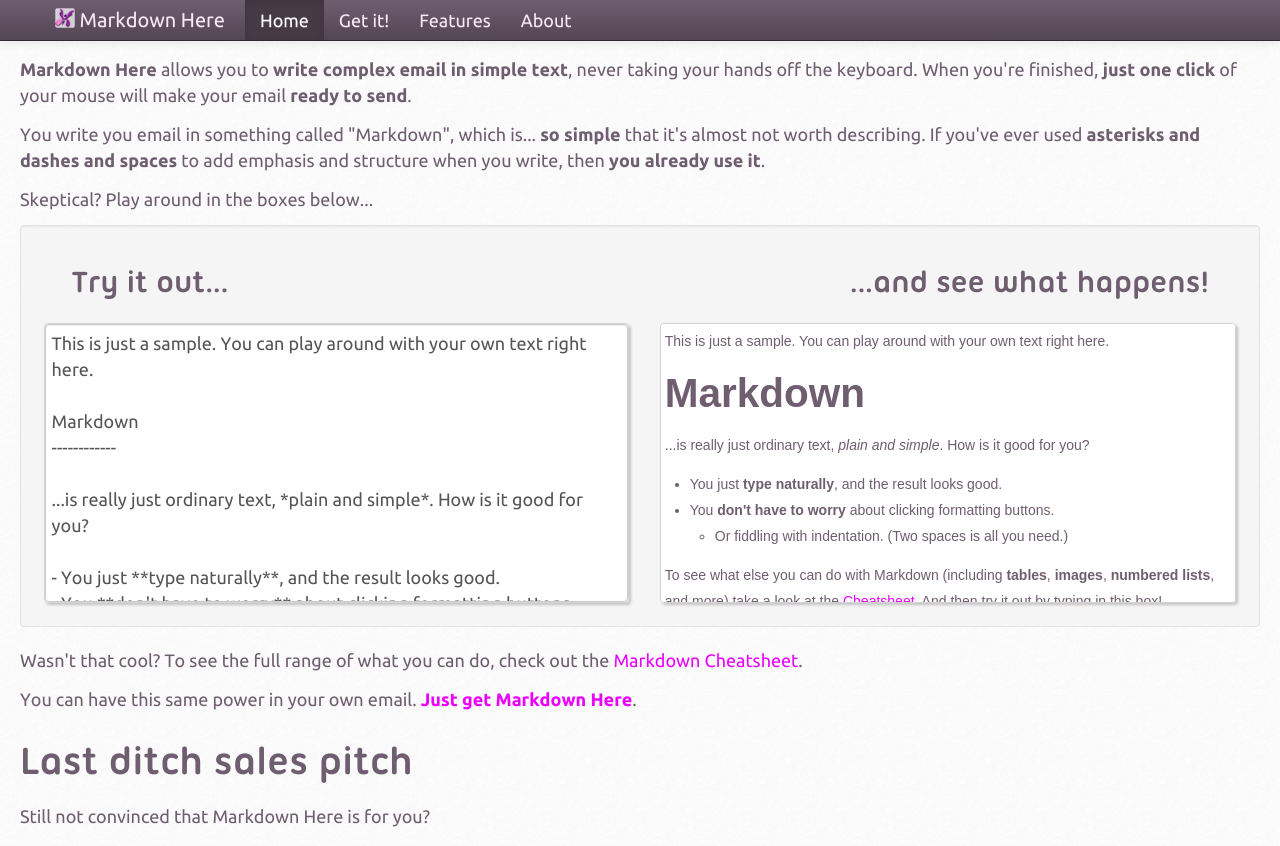
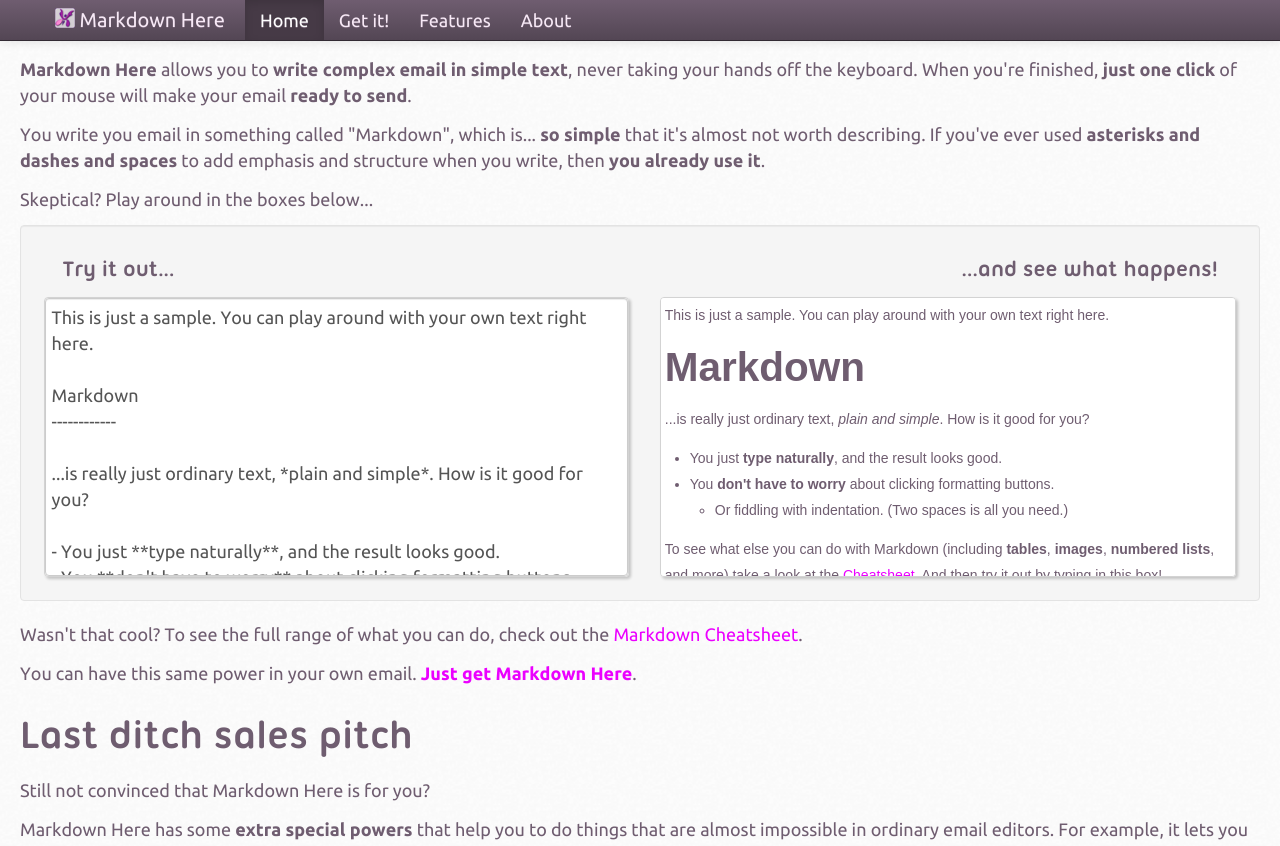
Before and after one commit to adam-p/markdown-here, a Jekyll site: the page built from index.html, in a window 1280 px wide and 1400 px high, scrolled down 666 px. Shown: the top 846 px of the window. Built offline with Jekyll 4.4.1, drawn with Linux system fonts in a browser that asks for light colours; nearby versions of some CDN libraries.

Commit message:
Make live demo headings be a bit smaller and not wrap

```diff
--- a/_includes/livedemo.html
+++ b/_includes/livedemo.html
@@ -1,6 +1,6 @@
 <div class="well row-fluid livedemo">
   <div class="span6">
-    <h3>Try it out...</h3>
+    <h4 class="livedemo-elem-title">Try it out...</h4>
     <div class="livedemo-raw livedemo-elem">
 <textarea>This is just a sample. You can play around with your own text right here.
 
@@ -20,7 +20,7 @@
     </div>
   </div>
   <div class="span6">
-    <h3 class="text-right">...and see what happens!</h3>
+    <h4 class="text-right livedemo-elem-title">...and see what happens!</h4>
     <div class="livedemo-rendered livedemo-elem"></div>
   </div>
 </div>
--- a/css/main.css
+++ b/css/main.css
@@ -92,7 +92,8 @@
   font-size: 14px;
 }
 
-.livedemo h3 {
+.livedemo-elem-title {
+  white-space: nowrap;
   margin-right: 1em;
   margin-left: 1em;
 }
```
